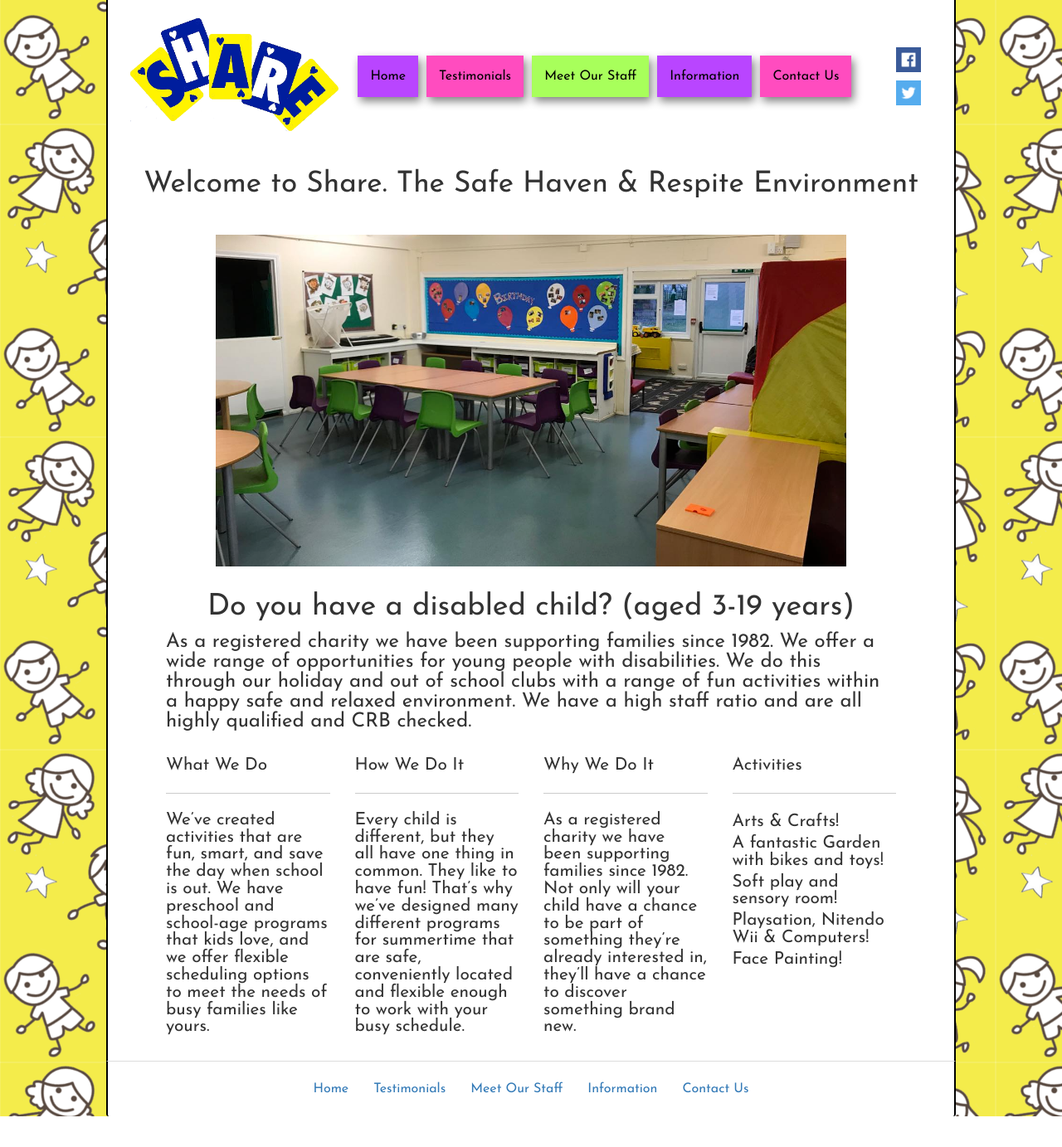
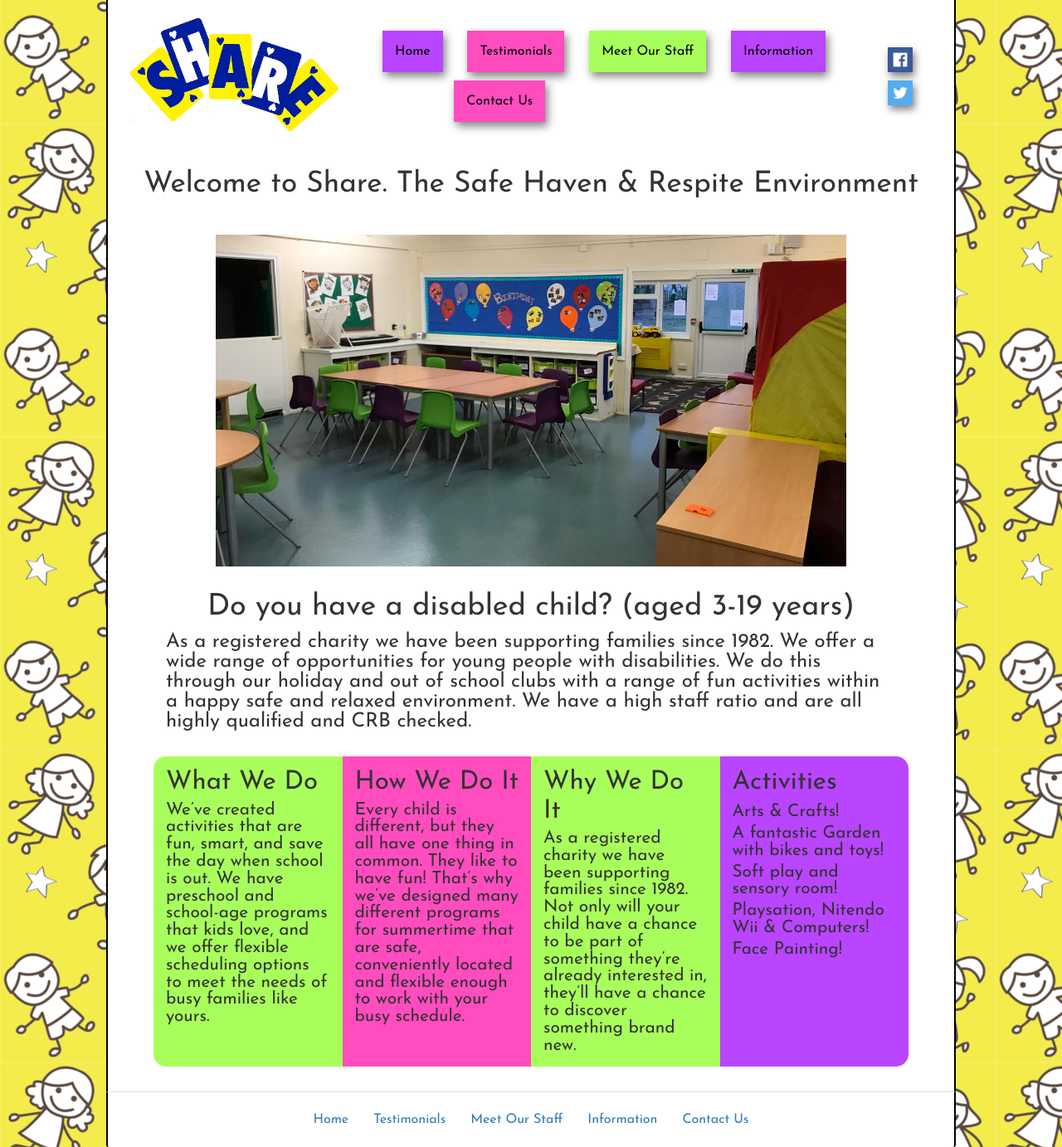
Before and after one commit to callump5/share_prj, a Django app: page / in a window 1280 px wide. Shown: the whole page at 83% size. Before the commit the page ends 1346 px from the top, so only its background shows below. Run offline with Django 3.2, Linux system fonts and the light colour scheme; parts of the project's set-up code (start-up, migrations or seed data) failed here and were passed over; some libraries are stand-ins or nearby versions.

Commit message:
info page todo!

```diff
--- a/static/css/style.css
+++ b/static/css/style.css
@@ -90,7 +90,7 @@ nav {
 
 .social {
     position: absolute;
-    right: 0;
+    right: 10px;
     display: flex;
     flex-direction: column;
     justify-content: center;
@@ -107,6 +107,7 @@ nav {
     width: 30px;
     height: 30px;
     margin: 5px 5px;
+    box-shadow:2.5px 5px 10px grey;
 }
 
 .content {
@@ -178,6 +179,39 @@ body {
 .flex .col-sm-3 ul li {
     list-style-type: none;
     padding: 2.5px 0;
+}
+
+
+.info {
+    padding: 15px;
+
+}
+
+.info h2 {
+    margin-bottom: 5px;
+    font-size: 1.5em;
+}
+
+
+.info:nth-child(1) {
+    background-color: #a8ff5b;
+    border-bottom-left-radius: 15px;
+    border-top-left-radius: 15px;
+}
+
+.info:nth-child(4) {
+    background-color: #b945ff;
+
+    border-bottom-right-radius: 15px;
+    border-top-right-radius: 15px;
+}
+
+.info:nth-child(2) {
+    background-color: #ff4cbf;
+}
+
+.info:nth-child(3) {
+    background-color: #a8ff5b;
 }
 
 
@@ -375,6 +409,7 @@ padding: 20px;
     body {
         overflow-x: hidden;
     }
+
     .container {
         width: 100vw;
         margin: 0;
@@ -382,27 +417,34 @@ padding: 20px;
         overflow-x: hidden;
         border: none;
     }
+
     .navbar-default {
         flex-direction: column;
     }
+
     .navbar-header {
         width: 100%
     }
+
     .brand {
         margin-right: 5vw;
     }
-    .navbar-toggle{
+
+    .navbar-toggle {
         position: absolute;
-        right: 75px;
+        right: 100px;
         margin: 0;
     }
+
     .navbar-collapse {
         width: 100%;
     }
+
     .social {
         position: absolute;
-        right: 0;
+        right: 20px;
     }
+
     .content-slider {
         height: 400px;
     }
@@ -423,6 +465,32 @@ padding: 20px;
     }
     .page-img img {
         width: 90%;
+    }
+}
+
+/* Center Nav */
+
+@media (min-width: 768px) {
+    .navbar .navbar-nav {
+        display: inline-block;
+        float: none;
+        vertical-align: top;
+    }
+
+    .navbar .navbar-collapse {
+        text-align: center;
+    }
+
+    #navbarCollapse {
+        width: 100%;
+        margin-right: 100px;
+    }
+
+    .nav.navbar-nav {
+        display: flex;
+        flex-direction: row;
+        justify-content: space-around;
+        flex-wrap: wrap;
     }
 }
 /* Index Animation */
--- a/templates/home/home.html
+++ b/templates/home/home.html
@@ -17,32 +17,28 @@
     </article>
 
     <div class="flex">
-        <div class="col-sm-3">
+        <div class="col-sm-3 info">
             <h2>What We Do</h2>
-            <hr>
             <p>We’ve created activities that are fun, smart, and save the day when school is out. We have preschool and
                 school-age programs that kids love, and we offer flexible scheduling options to meet the needs of busy
                 families like yours.</p>
         </div>
 
-        <div class="col-sm-3">
+        <div class="col-sm-3 info">
             <h2>How We Do It</h2>
-            <hr>
             <p>Every child is different, but they all have one thing in common. They like to have fun! That’s why we’ve
                 designed many different programs for summertime that are safe, conveniently located and flexible enough
                 to work with your busy schedule. </p>
         </div>
 
-        <div class="col-sm-3">
+        <div class="col-sm-3 info">
             <h2>Why We Do It</h2>
-            <hr>
             <p>As a registered charity we have been supporting families since 1982. Not only will your child have a chance
             to be part of something they’re already interested in, they’ll have a chance to discover something brand new.</p>
         </div>
 
-        <div class="col-sm-3">
+        <div class="col-sm-3 info">
             <h2>Activities</h2>
-            <hr>
             <ul>
                 <li>Arts & Crafts!</li>
                 <li>A fantastic Garden with bikes and toys!</li>
```
